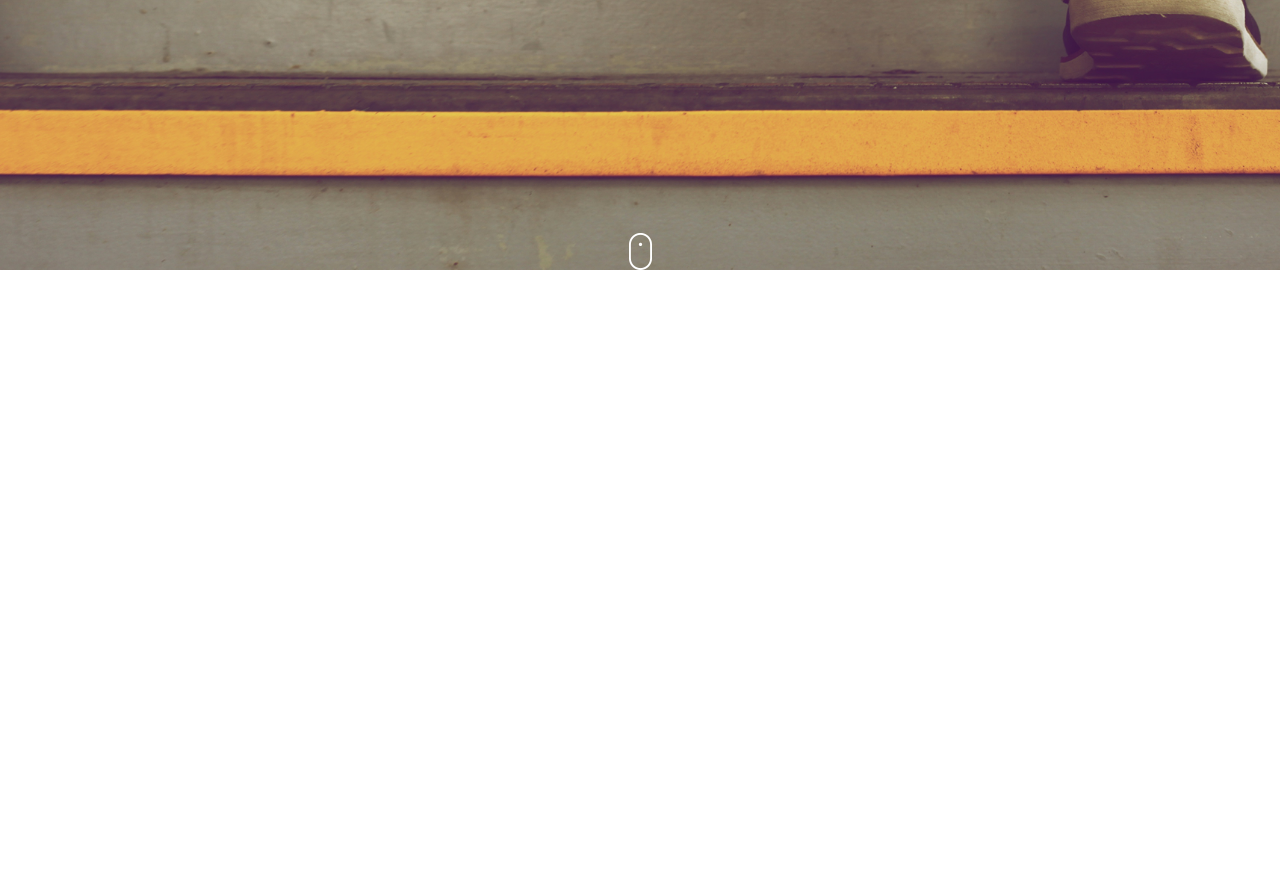
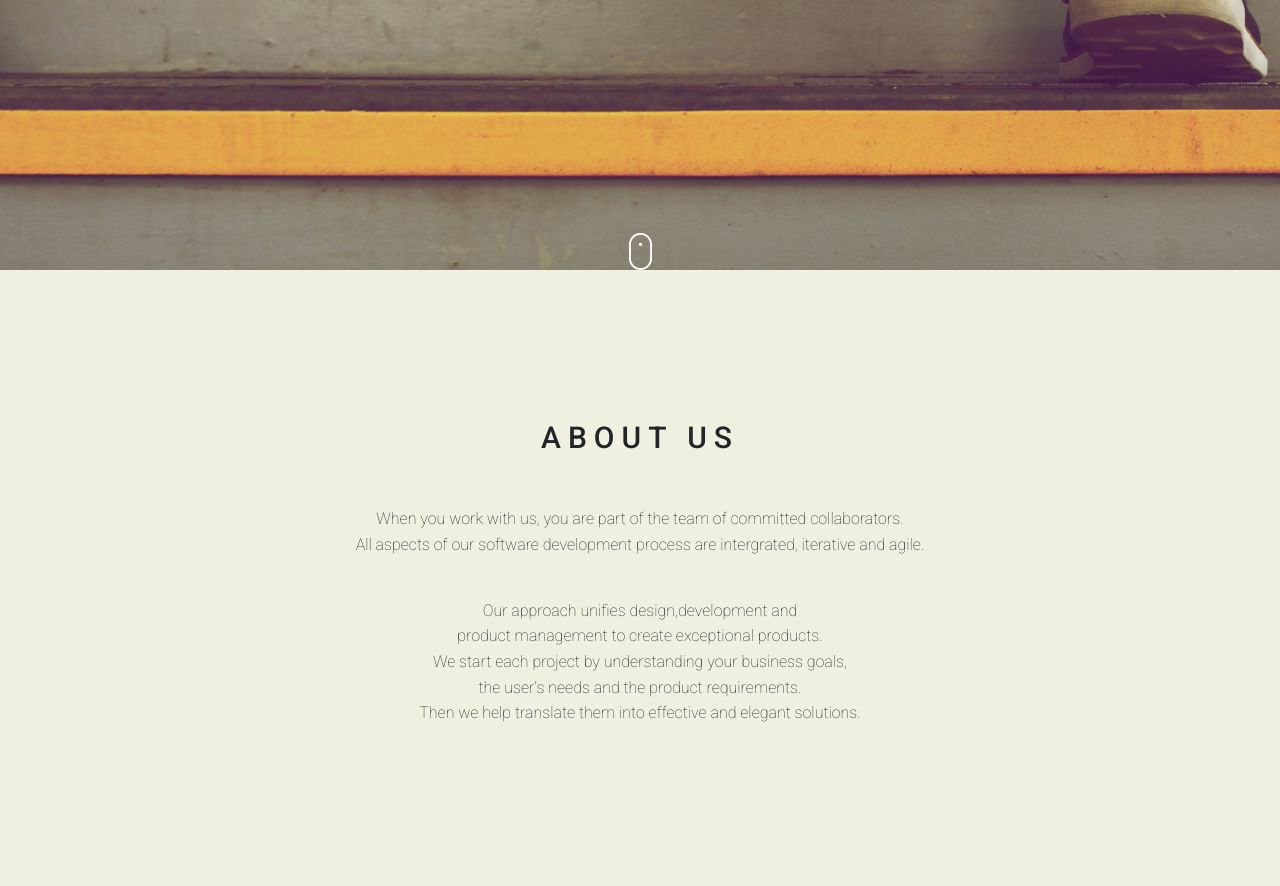
Before and after one commit to imekenye/Delani-studio, a plain HTML site: page index.html in a window 1280 px wide. Shown: the part 530-1416 px from the top of the page. Before the commit the page ends 800 px from the top, so only its background shows below. Drawn offline with Linux system fonts and the light colour scheme.

Commit message:
Add about section

```diff
--- a/index.html
+++ b/index.html
@@ -23,6 +23,14 @@
             </div>
         </div>
     </header>
+    <section>
+        <div class="about-us d-flex flex-column text-center justify-content-center align-items-center">
+            <div class="about-us__heading"><h2>About Us</h2></div>
+            <div class="about-us__text"><p class="break-space mb-4">When you work with us, you are part of the team of committed collaborators.<br>All aspects of our software development process are intergrated, iterative and agile.</p><p><br>Our approach unifies design,development and<br>product management to create exceptional products.<br>
+            We start each project by understanding your business goals,<br>
+        the user's needs and the product requirements.<br>Then we help translate them into effective and elegant solutions.</p></div>
+        </div>
+    </section>
    <script src="js/jquery-3.3.1.min.js"></script>
    <script src="js/bootstrap.bundle.min.js"></script>
    <script src="js/script.js"></script>
--- a/scss/main.scss
+++ b/scss/main.scss
@@ -31,8 +31,22 @@ header {
     &-section {
         height: 100vh;
     }
+}
 
-    &-mouseclick img {
+// ABOUT US
 
+.about-us {
+    background-color: $color-sugarcane;
+    padding:15rem 0;
+    &__heading h2{
+        font-size: 3rem;
+        text-transform: uppercase;
+        letter-spacing: .7rem;
+        margin-bottom: 5rem;
+    }
+    &__text p,span{
+        line-height: 1.6;
+        font-size: 1.6rem;
+        font-weight: 100;
     }
 }
```
Also changed, not shown: css/main.css, 1 other file.
